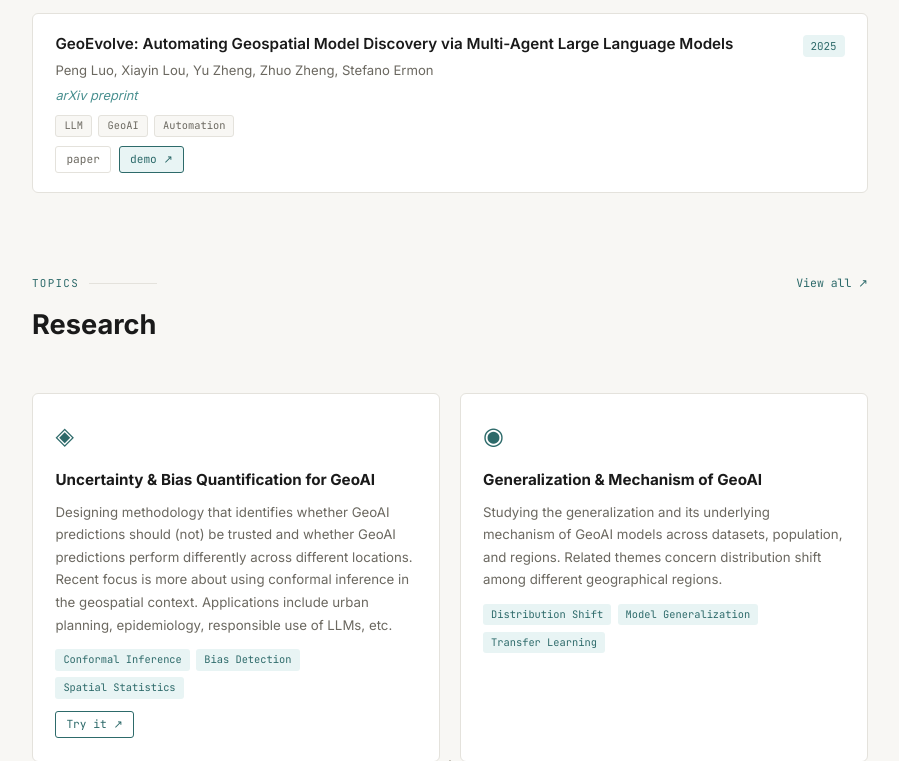
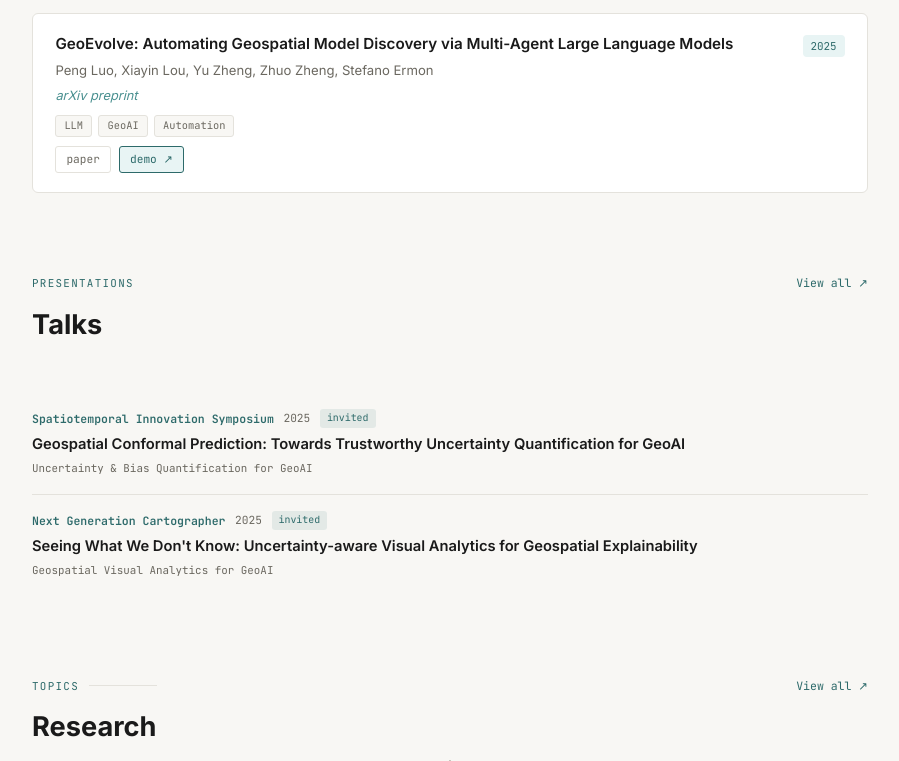
Before and after one commit to Vezarachan/Vezarachan.github.io, a plain HTML site: page index.html in a window 1280 px wide. Shown: the part 2039-2800 px from the top of the page, without its empty margins (190-1089 px from the left). Drawn offline with nearby package versions, Linux system fonts and the light colour scheme.

Commit message:
feat: add Talks section with dedicated talks.html page
- data/talks.json: 2 invited talks (Spatiotemporal Innovation
  Symposium, Next Generation Cartographer) with title, abstract,
  topic, and related paper links
- talks.html: dedicated page with minimal back-nav, year/event/type
  layout, slides/video link buttons, and linked related papers
- index.html: Talks section between Publications and Research,
  with View all ↗ link to talks.html
- main.js: renderTalksPreview() + talks.json in Promise.all
- styles.css: .talk-preview-* styles for homepage preview items

Co-Authored-By: Claude Sonnet 4.6 <noreply@anthropic.com>

```diff
--- a/css/styles.css
+++ b/css/styles.css
@@ -793,5 +793,51 @@ footer a {
 }
 .view-all-link:hover { opacity: 0.7; }
 
+/* ─── Talks preview (homepage) ───────────────────────────────────────── */
+.talk-preview-item {
+  padding: 1rem 0;
+  border-bottom: 1px solid var(--border);
+}
+.talk-preview-item:last-child { border-bottom: none; }
+
+.talk-preview-meta {
+  display: flex;
+  align-items: center;
+  gap: 0.6rem;
+  flex-wrap: wrap;
+  margin-bottom: 0.35rem;
+}
+.talk-preview-event {
+  font-family: var(--mono);
+  font-size: 0.72rem;
+  color: var(--accent);
+  font-weight: 600;
+}
+.talk-preview-year {
+  font-family: var(--mono);
+  font-size: 0.7rem;
+  color: var(--text-muted);
+}
+.talk-preview-type {
+  font-family: var(--mono);
+  font-size: 0.62rem;
+  padding: 1px 7px;
+  border-radius: 3px;
+  background: color-mix(in srgb, var(--accent) 10%, transparent);
+  color: var(--accent);
+}
+.talk-preview-title {
+  font-size: 0.92rem;
+  font-weight: 600;
+  color: var(--text);
+  line-height: 1.45;
+  margin-bottom: 0.25rem;
+}
+.talk-preview-topic {
+  font-family: var(--mono);
+  font-size: 0.68rem;
+  color: var(--text-muted);
+}
+
 /* ─── Utility ────────────────────────────────────────────────────────── */
 .hidden { display: none !important; }
--- /dev/null
+++ b/data/talks.json
@@ -0,0 +1,26 @@
+[
+  {
+    "title": "Geospatial Conformal Prediction: Towards Trustworthy Uncertainty Quantification for GeoAI",
+    "event": "Spatiotemporal Innovation Symposium",
+    "year": 2025,
+    "date": "2025",
+    "type": "invited",
+    "topic": "Uncertainty & Bias Quantification for GeoAI",
+    "abstract": "An introduction to conformal prediction in the geospatial context, covering spatially-aware calibration strategies, location-adaptive prediction intervals, and applications to urban and environmental modeling.",
+    "related_paper": "GeoConformal Prediction: A Model-Agnostic Framework for Measuring the Uncertainty of Spatial Prediction",
+    "slides": "",
+    "video": ""
+  },
+  {
+    "title": "Seeing What We Don't Know: Uncertainty-aware Visual Analytics for Geospatial Explainability",
+    "event": "Next Generation Cartographer",
+    "year": 2025,
+    "date": "2025",
+    "type": "invited",
+    "topic": "Geospatial Visual Analytics for GeoAI",
+    "abstract": "A talk on the design and implementation of interactive geospatial visual analytics tools that make uncertainty a first-class citizen — covering SHAP-based geo-uncertainty visualization, bivariate mapping, and human-in-the-loop exploration workflows.",
+    "related_paper": "GeoXCP: Uncertainty Quantification of Spatial Explanations in Explainable AI",
+    "slides": "",
+    "video": ""
+  }
+]
--- a/index.html
+++ b/index.html
@@ -81,6 +81,20 @@
     </div>
   </section>
 
+  <!-- Talks -->
+  <section id="talks">
+    <div class="section-header" style="display:flex;align-items:baseline;justify-content:space-between;gap:1rem;">
+      <div>
+        <div class="section-label">presentations</div>
+        <h2 class="section-title">Talks</h2>
+      </div>
+      <a href="talks.html" class="view-all-link">View all ↗</a>
+    </div>
+    <div class="talks-preview" id="talks-preview">
+      <p style="color:var(--text-muted);font-size:0.85rem;">Loading...</p>
+    </div>
+  </section>
+
   <!-- Research -->
   <section id="research">
     <div class="section-header" style="display:flex;align-items:baseline;justify-content:space-between;gap:1rem;">
--- a/js/main.js
+++ b/js/main.js
@@ -276,19 +276,42 @@ function renderBeyond(profile, races) {
   }
 }
 
+/* ─── Talks (homepage preview) ───────────────────────────────────────── */
+function renderTalksPreview(talks) {
+  const el = document.getElementById('talks-preview');
+  if (!el) return;
+  el.innerHTML = '';
+  talks.forEach(t => {
+    const item = document.createElement('div');
+    item.className = 'talk-preview-item';
+    item.innerHTML = `
+      <div class="talk-preview-meta">
+        <span class="talk-preview-event">${t.event}</span>
+        <span class="talk-preview-year">${t.year}</span>
+        <span class="talk-preview-type">${t.type}</span>
+      </div>
+      <div class="talk-preview-title">${t.title}</div>
+      <div class="talk-preview-topic">${t.topic}</div>
+    `;
+    el.appendChild(item);
+  });
+}
+
 /* ─── Init ───────────────────────────────────────────────────────────── */
 async function init() {
   try {
-    const [profile, news, publications, research, races] = await Promise.all([
+    const [profile, news, publications, research, races, talks] = await Promise.all([
       load('data/profile.json'),
       load('data/news.json'),
       load('data/publications.json'),
       load('data/research.json'),
       load('data/races.json'),
+      load('data/talks.json'),
     ]);
     renderProfile(profile);
     renderNews(news);
     renderPublications(publications);
+    renderTalksPreview(talks);
     renderResearch(research);
     renderBeyond(profile, races);
   } catch (err) {
```
Also changed, not shown: talks.html (added, +257 -0 lines).
